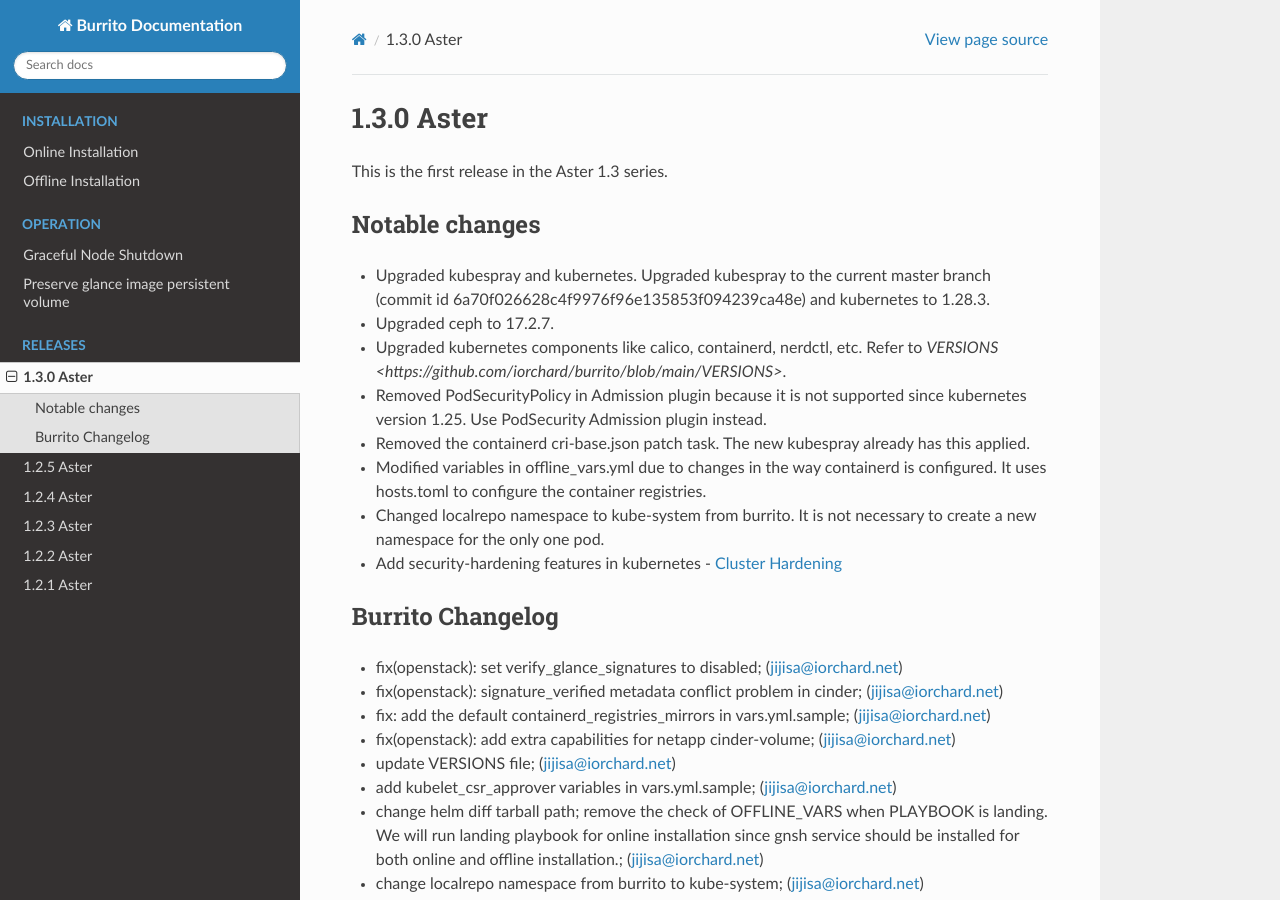
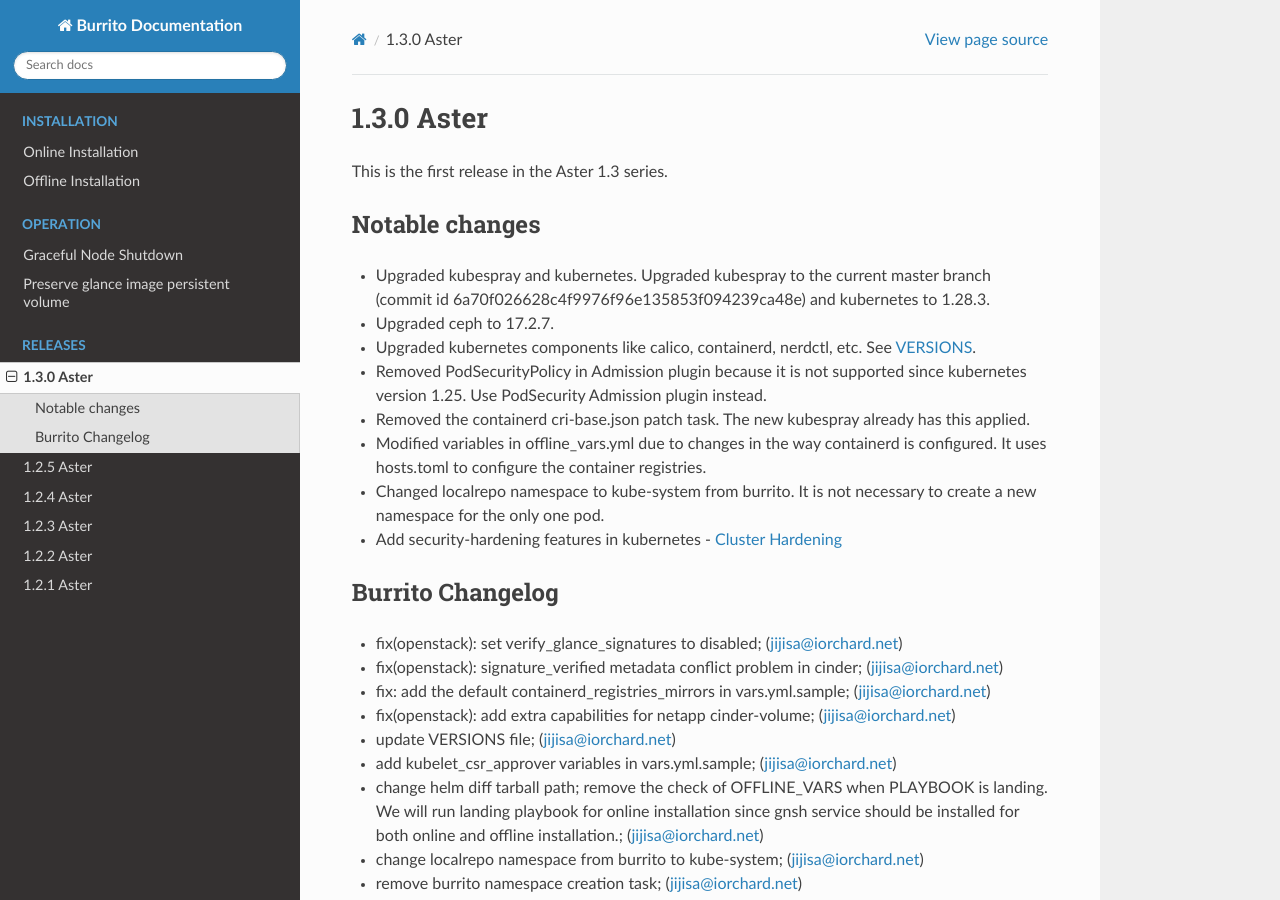
Before and after one commit to iorchard/burrito_docs, a Sphinx documentation site: the page built from source/releases/1.3.0.rst, in a window 1280 px wide and 900 px high. Built offline with Sphinx 7.4.7 and the Read the Docs theme 2.0.0, drawn with Linux system fonts in a browser that asks for light colours; pages that are not in the unit, such as notebooks, are missing from menus.

Commit message:
update release note

```diff
--- a/source/releases/1.3.0.rst
+++ b/source/releases/1.3.0.rst
@@ -11,7 +11,7 @@
   6a70f026628c4f9976f96e135853f094239ca48e) and kubernetes to 1.28.3.
 * Upgraded ceph to 17.2.7.
 * Upgraded kubernetes components like calico, containerd, nerdctl, etc.
-  Refer to `VERSIONS <https://github.com/iorchard/burrito/blob/main/VERSIONS>`.
+  See `VERSIONS <https://github.com/iorchard/burrito/blob/main/VERSIONS>`_.
 * Removed PodSecurityPolicy in Admission plugin
   because it is not supported since kubernetes version 1.25.
   Use PodSecurity Admission plugin instead.
```
